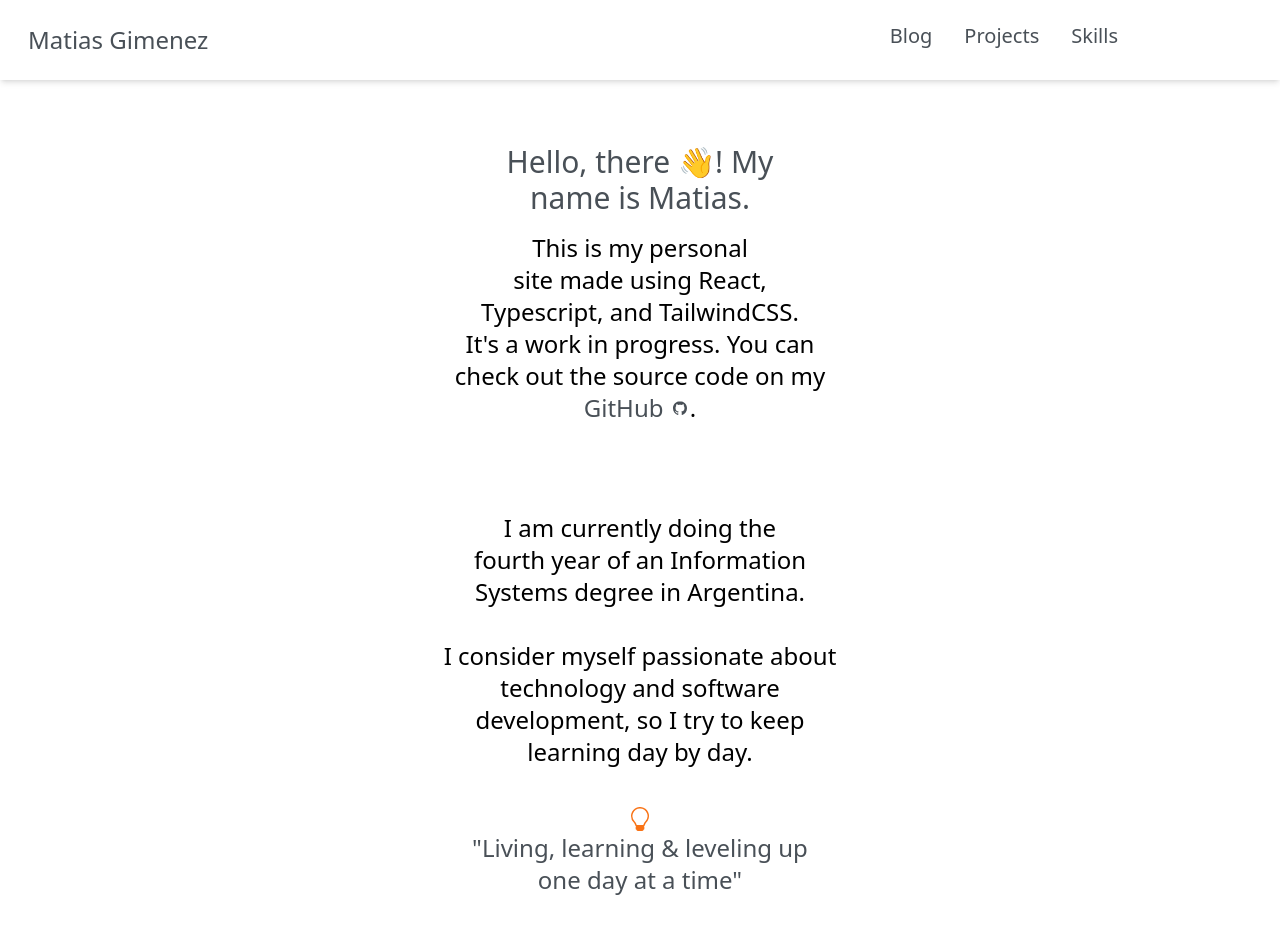
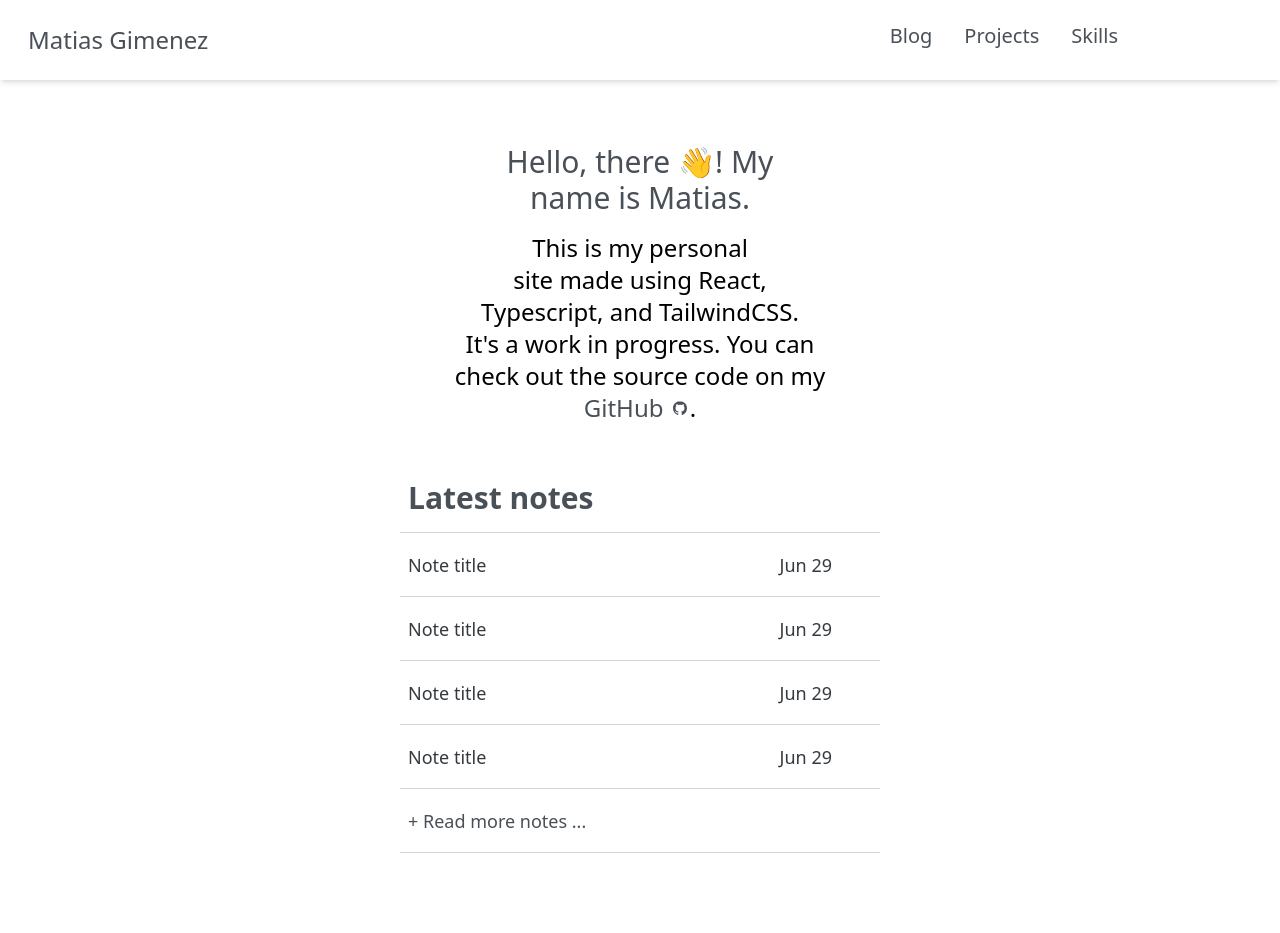
Before and after one commit to matiasgimenezdev/portfolio, a React (Vite) app: page / in a window 1280 px wide. Shown: the top 933 px of the page. Built offline with nearby package versions, Linux system fonts and the light colour scheme; some icons are missing.

Commit message:
creating NoteList component

```diff
--- a/src/components/Footer.tsx
+++ b/src/components/Footer.tsx
@@ -5,7 +5,7 @@ import { BsLightbulb, BsLinkedin, BsGithub } from 'react-icons/bs';
 export const Footer: FunctionComponent = () => {
 	return (
 		<footer className='flex flex-col items-center'>
-			<Balancer className='text-center font-light text-xl w-9/12 px-4 block leading-8 mt-12 md:w-1/3 xl:text-2xl'>
+			<Balancer className='text-center font-light text-xl w-9/12 px-4 block leading-8 mt-10 md:w-1/3 xl:text-2xl'>
 				I am currently doing the fourth year of an Information Systems
 				degree in Argentina. <br /> <br /> I consider myself passionate
 				about technology and software development, so I try to keep
@@ -28,7 +28,7 @@ export const Footer: FunctionComponent = () => {
 			</Balancer>
 			<nav className='w-full max-h-18 py-6 mt-10 shadow-inner footer-shadow'>
 				<ul className='flex gap-5 items-center justify-center'>
-					<li className='inline text-xl text-black xl:text-2xl mb-1'>
+					<li className='inline text-xl text-black xl:text-2xl xl:mb-1'>
 						<a href=''>
 							<BsGithub />
 						</a>
--- /dev/null
+++ b/src/components/NoteLink.tsx
@@ -0,0 +1,23 @@
+import { FunctionComponent } from 'react';
+import { Link } from 'react-router-dom';
+
+type NoteLinkProps = {
+	title: string;
+	date: string;
+	path: string;
+};
+
+export const NoteLink: FunctionComponent<NoteLinkProps> = ({
+	title,
+	date,
+	path,
+}) => {
+	return (
+		<Link to={path}>
+			<p className='h-16 md:text-lg text-grey-darkest font-normal px-2 border-b border-grey-light flex items-center justify-between transition ease-in-out hover:bg-grey-light'>
+				<span>{title}</span>{' '}
+				<time className='inline-block mr-4 xl:mr-10'>{date}</time>
+			</p>
+		</Link>
+	);
+};
--- /dev/null
+++ b/src/components/NotesList.tsx
@@ -0,0 +1,30 @@
+import { FunctionComponent } from 'react';
+import { NoteLink } from './NoteLink';
+import { Link } from 'react-router-dom';
+
+type NotesListProps = {
+	title: string;
+};
+
+export const NotesList: FunctionComponent<NotesListProps> = ({ title }) => {
+	return (
+		<section className='px-6 py-4 w-full md:p-10 xl:w-1/2 xl:px-20 xl:py-10'>
+			<h4 className='text-xl py-4 px-2 border-b border-grey-light font-bold text-grey-dark md:text-2xl xl:text-3xl'>
+				{title}
+			</h4>
+			<div className='mb-2'>
+				<NoteLink title='Note title' date='Jun 29' path='/blog/note1' />
+				<NoteLink title='Note title' date='Jun 29' path='/blog/note1' />
+				<NoteLink title='Note title' date='Jun 29' path='/blog/note1' />
+				<NoteLink title='Note title' date='Jun 29' path='/blog/note1' />
+				<Link to='/blog'>
+					<p className='h-16 px-2 border-b border-grey-light flex items-center justify-between transition ease-in-out hover:bg-grey-light'>
+						<span className='font-normal text-grey-dark text-lg '>
+							+ Read more notes ...
+						</span>
+					</p>
+				</Link>
+			</div>
+		</section>
+	);
+};
--- a/src/components/index.ts
+++ b/src/components/index.ts
@@ -1,3 +1,5 @@
 export * from './Navbar';
 export * from './Hero';
 export * from './Footer';
+export * from './NotesList';
+export * from './NoteLink';
--- a/src/pages/HomePage.tsx
+++ b/src/pages/HomePage.tsx
@@ -1,15 +1,13 @@
 import { MainLayout } from '../layout';
 import { FunctionComponent } from 'react';
-import { Hero } from '../components';
+import { Hero, NotesList } from '../components';
 
 export const HomePage: FunctionComponent = () => {
 	return (
 		<MainLayout>
 			<main className='flex flex-col items-center mt-16 min-h-60'>
 				<Hero />
-				{/* <List title="Latest notes"/> */}
-				{/* o pensar algun componente. Tener en cuenta que load more notes es un
-							enlace a /blog */}
+				<NotesList title='Latest notes' />
 			</main>
 		</MainLayout>
 	);
--- a/tailwind.config.js
+++ b/tailwind.config.js
@@ -15,7 +15,7 @@ export default {
 				'white-base': '#FFFFFF',
 			},
 			dropShadow: {
-				'custom-grey': '0 2px 2px #495057',
+				'custom-grey': '0 2px 10px #495057',
 			},
 			minHeight: {
 				60: '40vh',
```
